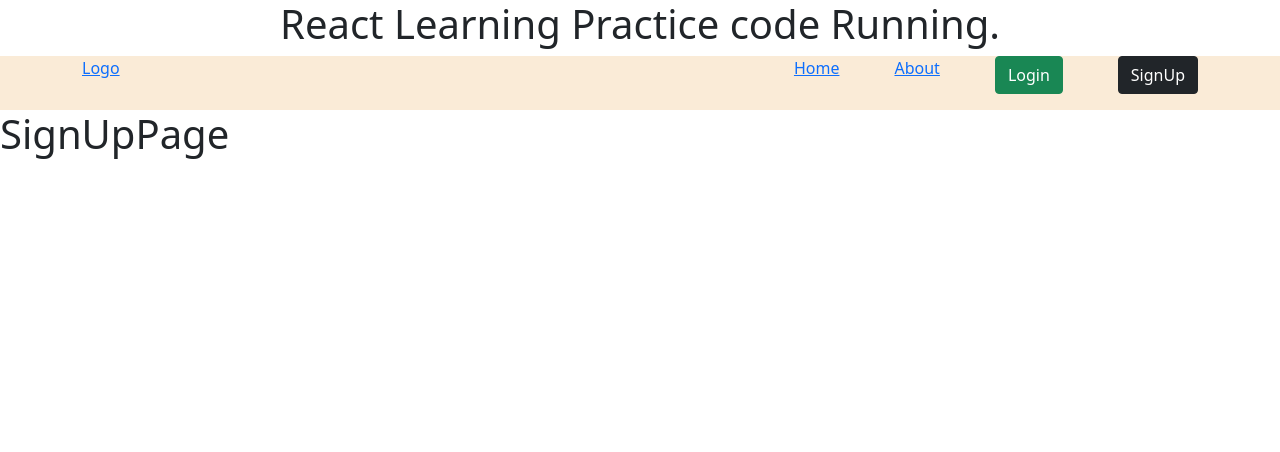
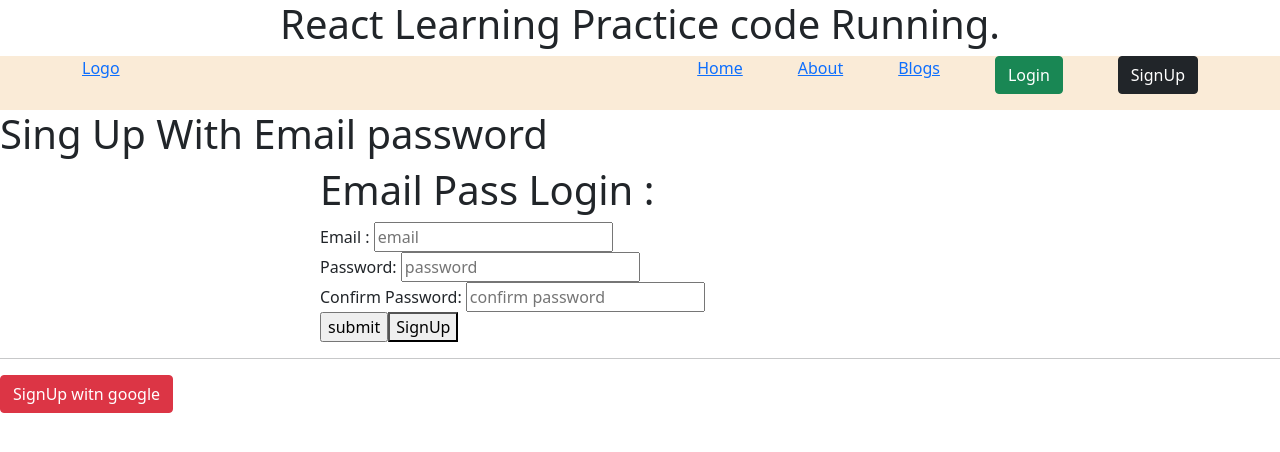
Before and after one commit to khan188993/furniture-warehouse-management-react, a React (Create React App) app: page /sign-up in a window 1280 px wide. Shown: the top 452 px of the page. Built offline with nearby package versions, Linux system fonts and the light colour scheme; no server answers.

Commit message:
7)blog route and component added

```diff
--- a/src/App.js
+++ b/src/App.js
@@ -15,6 +15,7 @@ import Header from './components/Header/Header';
 import { useAuthState } from 'react-firebase-hooks/auth';
 import auth from './Firebase/Firebase.init';
 import UpdateProduct from './pages/UpdateProduct/UpdateProduct';
+import BlogPage from './pages/BlogPage/BlogPage';
 const App = () => {
 
   const [user] = useAuthState(auth)
@@ -29,16 +30,19 @@ const App = () => {
         <Route path='/' element={<Home/>}></Route>
         <Route path='/home' element={<Home/>}></Route>
         <Route path='/about' element={<AboutPage/>}></Route>
+        <Route path='/blogs' element={<BlogPage/>}></Route>
         <Route path='/inventory/:id' element={<PrivateRoute>
           <UpdateProduct/>
         </PrivateRoute>}></Route>
         <Route path='/manage-products' element={<PrivateRoute>
           <ManageProducts/>
         </PrivateRoute>}></Route>
-        <Route path='/my-products' element={<MyProducts/>}></Route>
+        <Route path='/my-products' element={<PrivateRoute>
+          <MyProducts/>
+        </PrivateRoute>}></Route>
         <Route path='/add-new-product' element={<AddProduct/>}></Route>
         <Route path='/login' element={<LoginPage/>}></Route>
-        <Route path='/sign-up' element={user ? <Navigate to='/'/> : <SignUpPage/>}></Route>
+        <Route path='/sign-up' element={<SignUpPage/>}></Route>
         <Route path='/*' element={<NotFound/>}></Route>
 
       </Routes>
--- a/src/components/Header/Header.js
+++ b/src/components/Header/Header.js
@@ -34,6 +34,9 @@ const Header = () => {
                   </li>
                   <li>
                     <NavLink to="/about">About</NavLink>
+                  </li>
+                  <li>
+                    <NavLink to="/blogs">Blogs</NavLink>
                   </li>
                   {
                       user ? (
--- a/src/pages/BlogPage/BlogPage.js
+++ b/src/pages/BlogPage/BlogPage.js
@@ -1,11 +1,17 @@
-import React from 'react'
+import React from "react";
 
 const BlogPage = () => {
     return (
         <div>
             <h1>BlogPage</h1>
+            <div>
+                13.1 Difference between javascript and nodejs <br/>
+                13.2 When should you use nodejs and when should you use mongodb<br/>
+                13.3 Differences between sql and nosql databases.<br/>
+                13.4 What is the purpose of jwt and how does it work
+            </div>
         </div>
-    )
-}
+    );
+};
 
-export default BlogPage
+export default BlogPage;
--- a/src/pages/LoginPage/LoginPage.js
+++ b/src/pages/LoginPage/LoginPage.js
@@ -45,6 +45,7 @@ const LoginPage = () => {
                     Email : <input type="email" name='email' placeholder='email' /><br/>
                     Password: <input type="password" name='password' placeholder='password' /><br/>
                     <input type="submit" value='submit' />
+                    <button onClick={()=>navigate('/sign-up')}>SignUp</button>
                 </form>
             </div>
             <hr />
--- a/src/pages/SignUpPage/SignUpPage.js
+++ b/src/pages/SignUpPage/SignUpPage.js
@@ -1,9 +1,39 @@
 import React from 'react'
+import { useAuthState, useSignInWithGoogle } from 'react-firebase-hooks/auth';
+import { useNavigate } from 'react-router-dom';
+import auth from '../../Firebase/Firebase.init';
 
 const SignUpPage = () => {
+    const navigate = useNavigate()
+    const [user] = useAuthState(auth)
+    const [signInWithGoogle] = useSignInWithGoogle(auth);
+
+    const handleEmailPassAuthSignup = (e)=>{
+        e.preventDefault();
+        const email = e.target.email.value;
+        console.log(email);
+    }
+
+    if(user){
+        navigate('/')
+    }
+
+
     return (
         <div>
-            <h1>SignUpPage</h1>
+            <h1>Sing Up With Email password</h1>
+            <div className="email-pass-login w-50 mx-auto">
+                <h1>Email Pass Login : </h1>
+                <form action="" onSubmit={handleEmailPassAuthSignup}>
+                    Email : <input type="email" name='email' placeholder='email' /><br/>
+                    Password: <input type="password" name='password' placeholder='password' /><br/>
+                    Confirm Password: <input type="password" name='confirm-password' placeholder='confirm password' /><br/>
+                    <input type="submit" value='submit' />
+                    <button onClick={()=>navigate('/login')}>SignUp</button>
+                </form>
+            </div>
+            <hr />
+            <button onClick={()=>signInWithGoogle()} className='btn btn-danger'>SignUp witn google</button>
         </div>
     )
 }
```
